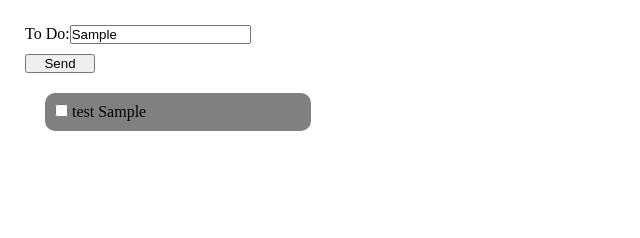
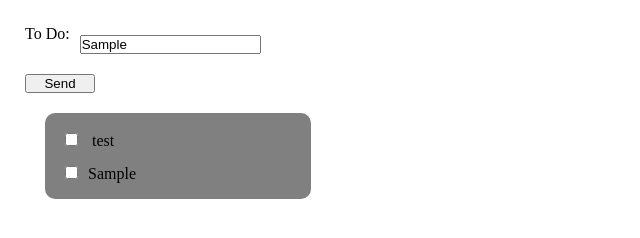
Before and after one commit to Alyssandro1771415/To_Do_List, a plain HTML site: page CODE/index.html in a window 1280 px wide. Both pictures are taken after typing "Sample" into the empty fields and a click on the input "Send". Shown: the whole page, without its empty margins (0-640 px from the left). Drawn offline with Linux system fonts and the light colour scheme.

Commit message:
Terminada a criação dinâmica.
Os componentes já estão sendo adicionados dinamicamente com o acionamento do botão, tudo que falta agora é a estilização de toda a página.

```diff
--- a/CODE/back-end.js
+++ b/CODE/back-end.js
@@ -4,8 +4,21 @@ btn.addEventListener("click", function(e) {
 
     e.preventDefault();
 
+        // Quebra de linha
+        brakrow = document.createElement('br');
+
+        // Caixa de marcação.
+        mark = document.createElement('input');
+        mark.type = 'checkbox';
+
         // Buscar elemento pai
         var elemento_pai = document.getElementById("tarefas");
+
+        // Quebrando a linha
+        elemento_pai.appendChild(brakrow);
+
+        // caixa de marcação
+        elemento_pai.appendChild(mark);
 
         // Criar elemento
         var txt = document.createElement('a');
--- a/CODE/style.css
+++ b/CODE/style.css
@@ -28,4 +28,9 @@ form{
     margin: 20px;
     background-color: gray;
     width: 20%;
+    flex-wrap: wrap;
 }
+
+input{
+    margin: 10px;
+}
```
